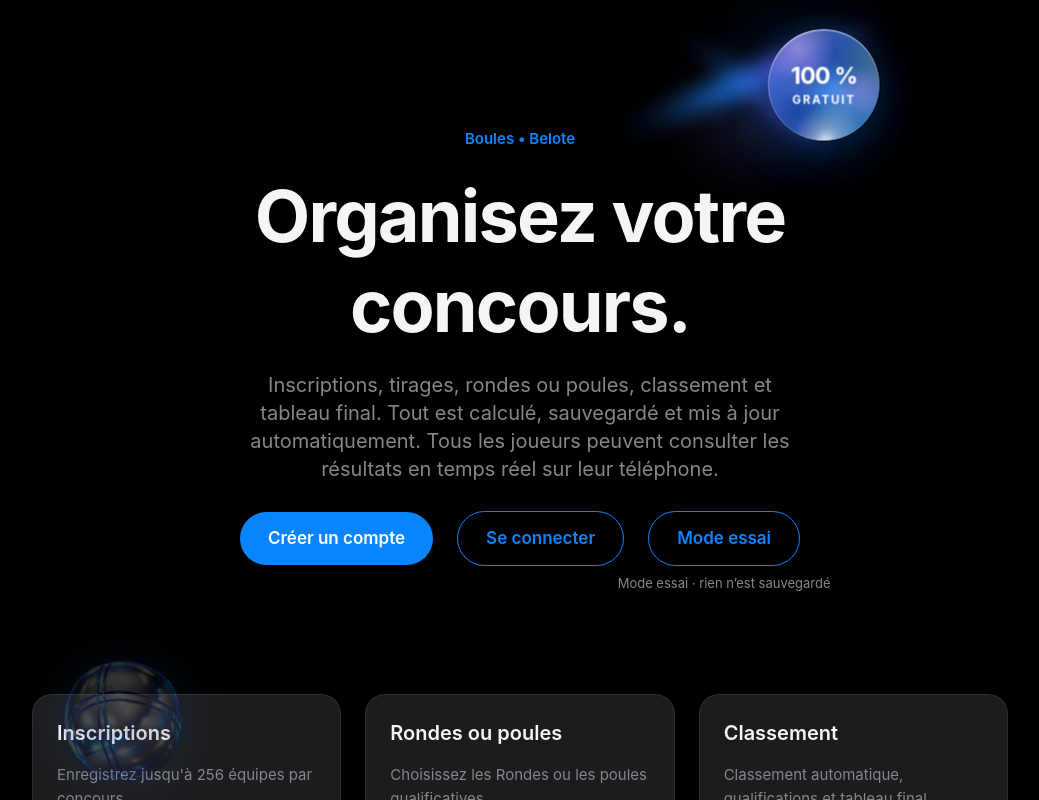
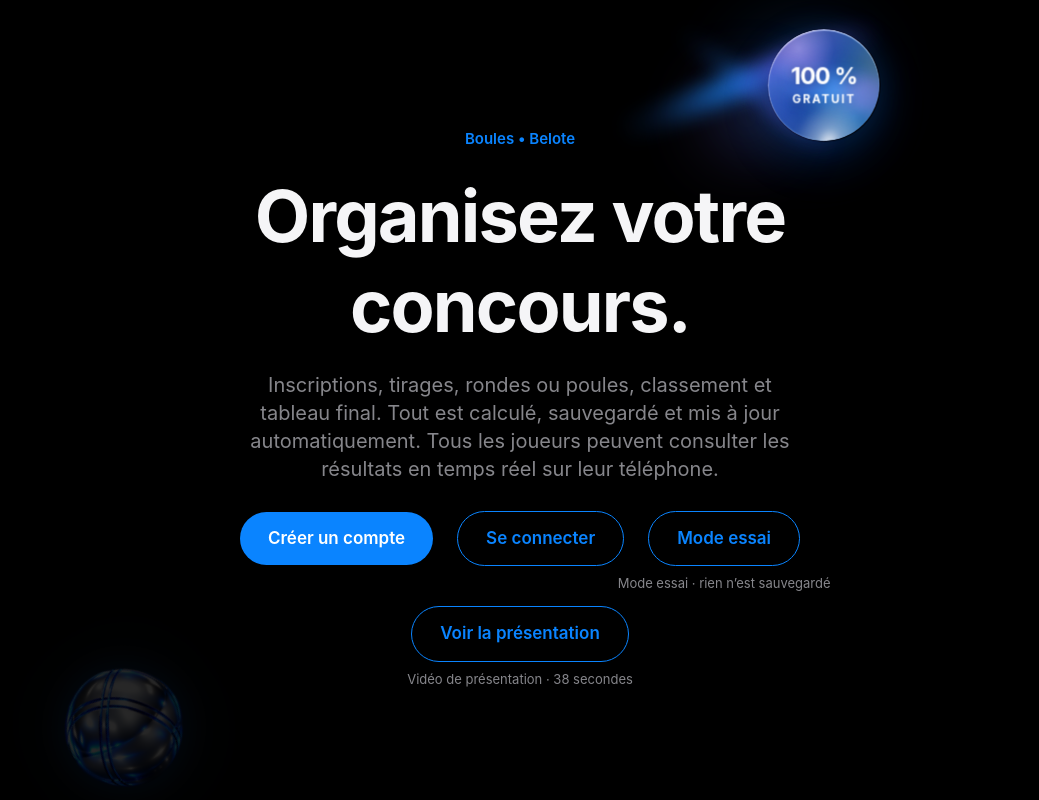
Before and after one commit to francois-b-2B/web_app_concours, a Next.js app: page / in a window 1280 px wide. Shown: the top 800 px of the page, without its empty margins (120-1159 px from the left). Built offline with nearby package versions, Linux system fonts and the light colour scheme.

Commit message:
Add presentation video page

```diff
--- a/src/app/page.tsx
+++ b/src/app/page.tsx
@@ -72,6 +72,17 @@ export default function Home() {
             <p className="absolute top-full mt-2 whitespace-nowrap text-[13px] text-muted">Mode essai · rien n’est sauvegardé</p>
           </div>
         </div>
+        <div className="mt-5 flex flex-col items-center gap-2">
+          <ButtonLink
+            href="/presentation"
+            variant="outline"
+            size="lg"
+            aria-label="Voir la vidéo de présentation"
+          >
+            Voir la présentation
+          </ButtonLink>
+          <p className="text-[13px] text-muted">Vidéo de présentation · 38 secondes</p>
+        </div>
       </section>
 
       <section className="w-full max-w-5xl px-6 py-24 grid grid-cols-1 sm:grid-cols-3 gap-6">
--- /dev/null
+++ b/src/app/presentation/page.tsx
@@ -0,0 +1,48 @@
+import type { Metadata } from "next";
+import { ButtonLink } from "@/components/ui/button";
+
+export const metadata: Metadata = {
+  title: "Présentation | Concours Belote & Boules",
+  description: "Découvrez en vidéo comment organiser un concours de boules ou de belote.",
+};
+
+export default function PresentationPage() {
+  return (
+    <main className="flex-1 px-6 py-16 sm:py-24">
+      <section className="mx-auto flex w-full max-w-5xl flex-col gap-8">
+        <div className="flex flex-col gap-5 sm:flex-row sm:items-end sm:justify-between">
+          <div className="flex max-w-2xl flex-col gap-3">
+            <p className="text-[15px] font-semibold text-accent">Présentation</p>
+            <h1 className="text-4xl font-bold tracking-tight sm:text-6xl">
+              Organisez votre concours.
+            </h1>
+            <p className="text-lg text-muted sm:text-xl">
+              Découvrez en quelques secondes les étapes essentielles pour inscrire les équipes,
+              lancer les rencontres et suivre les résultats en temps réel.
+            </p>
+          </div>
+          <ButtonLink href="/" variant="ghost" size="md" className="self-start sm:self-auto">
+            Retour à l’accueil
+          </ButtonLink>
+        </div>
+
+        <div className="overflow-hidden rounded-card border border-border bg-surface shadow-2xl">
+          <video
+            className="block h-auto w-full bg-black"
+            controls
+            playsInline
+            preload="metadata"
+            aria-label="Vidéo de présentation de l’application"
+          >
+            <source src="/videos/presentation-concours.mp4" type="video/mp4" />
+            Votre navigateur ne prend pas en charge la lecture des vidéos.
+          </video>
+        </div>
+
+        <p className="text-center text-[14px] text-muted">
+          Présentation vidéo · boules et belote · résultats consultables en temps réel
+        </p>
+      </section>
+    </main>
+  );
+}
```
Also changed, not shown: 1 other file (tests, documents, lock files or other folders).
